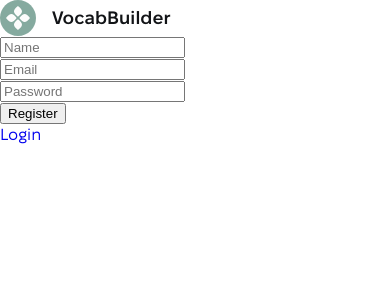
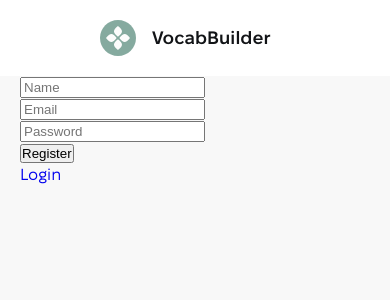
Before and after one commit to ValentinaHotsa/vocab-builder, a React (Create React App) app: page /vocab-builder/register in a window 390 px wide. Shown: the top 300 px of the page. Built offline with nearby package versions, Linux system fonts and the light colour scheme; no server answers.

Commit message:
fix navigation

```diff
--- a/src/components/Header/Header.jsx
+++ b/src/components/Header/Header.jsx
@@ -8,7 +8,7 @@ import UserBar from "../UserBar/UserBar";
 const Header = () => {
   const isLoggedIn = useSelector(selectIsLoggedIn);
   return (
-    <div>
+    <div className={css.headerContent}>
       <div className={css.logoContainer}>
         <svg className={css.logoIcon}>
           <use href={`${svg}#icon-logo`} />
--- a/src/components/Header/Header.module.css
+++ b/src/components/Header/Header.module.css
@@ -1,3 +1,13 @@
+.headerContent {
+  max-width: 1240px;
+  margin: 0 auto;
+  padding: 0 100px;
+  display: flex;
+  flex-direction: row;
+  align-items: center;
+  justify-content: space-between;
+}
+
 .logoContainer {
   display: flex;
   gap: 16px;
--- a/src/components/Navigation/Navigation.jsx
+++ b/src/components/Navigation/Navigation.jsx
@@ -3,17 +3,32 @@ import css from "./Navigation.module.css";
 
 const Navigation = () => {
   return (
-    <div className={css.navWrap}>
-      <NavLink className={css.navLink} to="/training">
+    <nav className={css.navWrap}>
+      <NavLink
+        className={({ isActive }) =>
+          isActive ? `${css.navLink} ${css.active}` : css.navLink
+        }
+        to="/dictionary"
+      >
+        Dictionary
+      </NavLink>
+      <NavLink
+        className={({ isActive }) =>
+          isActive ? `${css.navLink} ${css.active}` : css.navLink
+        }
+        to="/recommend"
+      >
+        Recommend
+      </NavLink>
+      <NavLink
+        className={({ isActive }) =>
+          isActive ? `${css.navLink} ${css.active}` : css.navLink
+        }
+        to="/training"
+      >
         Training
       </NavLink>
-      <NavLink className={css.navLink} to="/dictionary">
-        Dictionary
-      </NavLink>
-      <NavLink className={css.navLink} to="/recommend">
-        Recommend
-      </NavLink>
-    </div>
+    </nav>
   );
 };
 
--- a/src/components/Navigation/Navigation.module.css
+++ b/src/components/Navigation/Navigation.module.css
@@ -1,6 +1,8 @@
 .navWrap {
   display: flex;
   gap: 28px;
+  justify-content: center;
+  align-items: center;
 }
 
 .navLink {
@@ -10,9 +12,13 @@
   line-height: 19px;
 }
 
-.active {
+.navLink.active {
   color: var(--background-white);
   background-color: var(--main-green);
   border-radius: 15px;
   padding: 12px 20px;
 }
+
+.navLink:hover {
+  color: var(--gray-text-color);
+}
--- a/src/components/SharedLayout/SharedLayout.jsx
+++ b/src/components/SharedLayout/SharedLayout.jsx
@@ -4,20 +4,22 @@ import { ToastContainer } from "react-toastify";
 import LogOut from "../auth/LogOut/LogOut";
 import Navigation from "../Navigation/Navigation";
 import Header from "../Header/Header";
-
+import css from "./SharedLayout.module.css";
 const SharedLayout = () => {
   return (
-    <div>
-      <header>
+    <>
+      <header className={css.headerContainer}>
         <Header />
       </header>
-      <main>
-        <Suspense fallback={<h3>Loading....</h3>}>
-          <Outlet />
-        </Suspense>
-      </main>
+      <div className={css.mainContainer}>
+        <main>
+          <Suspense fallback={<h3>Loading....</h3>}>
+            <Outlet />
+          </Suspense>
+        </main>
+      </div>
       <ToastContainer position="top-right" reverseOrder={false} />
-    </div>
+    </>
   );
 };
 
--- /dev/null
+++ b/src/components/SharedLayout/SharedLayout.module.css
@@ -0,0 +1,38 @@
+.mainContainer {
+  margin: 0 auto;
+  padding: 0 10px;
+  height: 100vh;
+}
+
+@media screen and (min-width: 320px) {
+  .mainContainer {
+    max-width: 100%;
+    padding: 0 20px;
+  }
+}
+
+@media screen and (min-width: 375px) {
+  .mainContainer {
+    max-width: 375px;
+  }
+}
+
+@media screen and (min-width: 768px) {
+  .mainContainer {
+    max-width: 768px;
+    padding: 0 30px;
+  }
+}
+
+@media screen and (min-width: 1440px) {
+  .mainContainer {
+    max-width: 1440px;
+    padding: 0 40px;
+  }
+}
+
+.headerContainer {
+  width: 100%;
+  background-color: #ffffff; /* Замените на нужный цвет */
+  padding: 20px 0;
+}
--- a/src/components/UserBar/UserBar.module.css
+++ b/src/components/UserBar/UserBar.module.css
@@ -1,11 +1,28 @@
 .userContainer {
+  display: flex;
+  flex-direction: row;
+  align-items: center;
+  gap: 10px;
 }
 
 .userName {
+  font-size: 20px;
+  font-weight: 500;
+  line-height: 28px;
 }
 
 .iconWrap {
+  border-radius: 50%;
+  background-color: var(--main-green);
+  width: 48px;
+  height: 48px;
+  display: flex;
+  justify-content: center;
+  align-items: center;
 }
 
 .iconUser {
+  width: 18px;
+  height: 18px;
+  fill: rgba(252, 252, 252, 0.7);
 }
--- a/src/components/auth/LogOut/LogOut.jsx
+++ b/src/components/auth/LogOut/LogOut.jsx
@@ -9,10 +9,10 @@ const LogOut = () => {
     dispatch(signoutThunk());
   };
   return (
-    <button onClick={handleClick}>
+    <button className={css.button} onClick={handleClick}>
       Log out{" "}
-      <svg>
-        <use href={`${svg}#icon-arrow-right`} />
+      <svg className={css.icon}>
+        <use href={`${svg}#icon-arrow-out`} />
       </svg>
     </button>
   );
--- a/src/components/auth/LogOut/LogOut.module.css
+++ b/src/components/auth/LogOut/LogOut.module.css
@@ -0,0 +1,18 @@
+.button {
+  font-size: 16px;
+  font-weight: 500;
+  line-height: 24px;
+  border: none;
+  background-color: transparent;
+  display: flex;
+  align-items: center;
+  justify-content: center;
+  gap: 6px;
+}
+
+.icon {
+  width: 16px;
+  height: 16px;
+  stroke: var(--black);
+  fill: transparent;
+}
--- a/src/index.css
+++ b/src/index.css
@@ -4,6 +4,7 @@
   --black: #121417;
   --white: #f8f8f8;
   --background-white: #fcfcfc;
+  --main-background: rgb(226, 226, 226);
   --gray-text-color: rgba(18, 20, 23, 0.5);
   --main-green: #85aa9f;
   --hover-grren: #a5c0b8;
@@ -17,11 +18,20 @@
 
 body {
   margin: 0;
+  padding: 0;
+  box-sizing: border-box;
+  background-color: var(--white);
+
   font-family: "MacPaw Fixel Display", "SF Pro Display", -apple-system,
     BlinkMacSystemFont, "Segoe UI", "Roboto", "Oxygen", "Ubuntu", "Cantarell",
     "Fira Sans", "Droid Sans", "Helvetica Neue", sans-serif;
   -webkit-font-smoothing: antialiased;
   -moz-osx-font-smoothing: grayscale;
+  color: var(--black);
+  font-weight: 400;
+  font-style: normal;
+  /* width: 100%;
+  height: 100vh; */
 }
 
 h1,
@@ -42,6 +52,7 @@ ul,
 ol {
   margin: 0;
   padding: 0;
+  list-style: none;
 }
 
 img {
@@ -49,6 +60,18 @@ img {
   max-width: 100%;
   height: auto;
 }
+
+button {
+  cursor: pointer;
+  padding: 0;
+}
+
+/* #root {
+  min-height: 100vh;
+
+  display: flex;
+  flex-direction: column;
+} */
 
 code {
   font-family: source-code-pro, Menlo, Monaco, Consolas, "Courier New",
```
Also changed, not shown: src/components/BurgerMenu/BurgerMenu.jsx (added, +27 -0 lines), src/assets/icon.svg, src/components/BurgerMenu/BurgerMenu.module.css (added).
